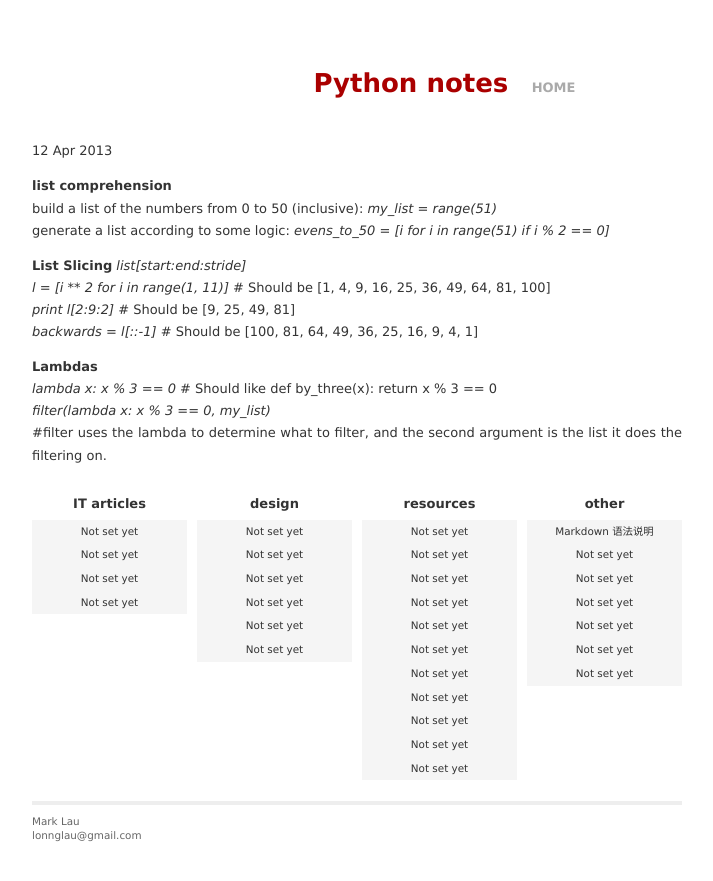
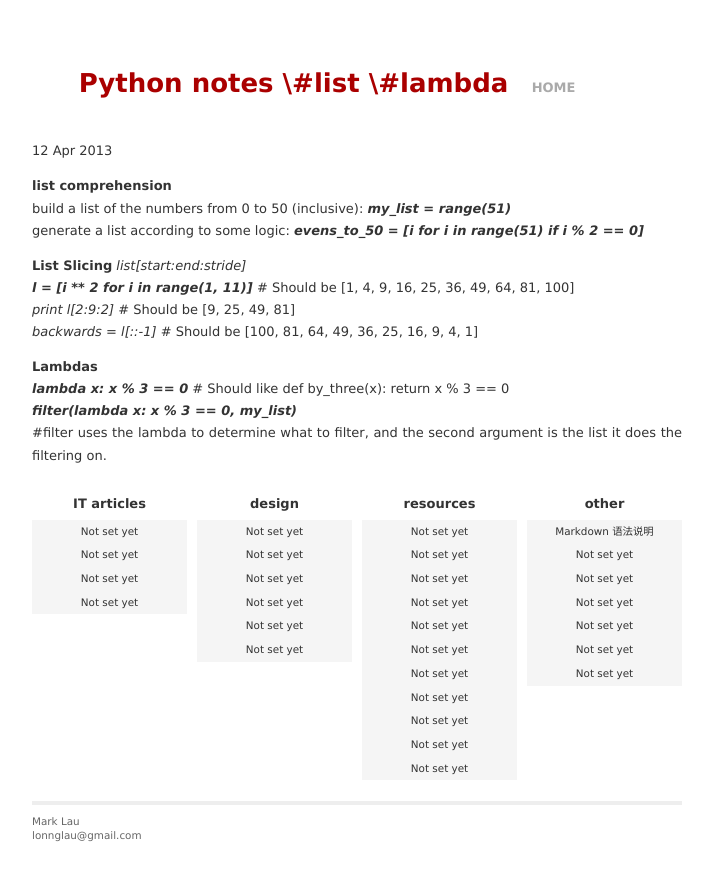
Before and after one commit to yuel/lonn.github.com, a Jekyll site: the page built from _posts/2013-04-12-py-notes1.md, in a window 1280 px wide. Shown: the top 881 px of the page, without its empty margins (283-996 px from the left). Built offline with Jekyll 4.4.1, drawn with Linux system fonts in a browser that asks for light colours.

Commit message:
Update 2013-04-12-py-notes1.md

```diff
--- a/_posts/2013-04-12-py-notes1.md
+++ b/_posts/2013-04-12-py-notes1.md
@@ -1,19 +1,19 @@
 ---
 layout: default
-title: Python notes #list #lambda
+title: Python notes \#list \#lambda
 ---
 {{ page.date | date_to_string }}
 
 **list comprehension**
-build a list of the numbers from 0 to 50 (inclusive): *my_list = range(51)*
-generate a list according to some logic: *evens\_to\_50 = [i for i in range(51) if i % 2 == 0]*
+build a list of the numbers from 0 to 50 (inclusive): ***my_list = range(51)***
+generate a list according to some logic: ***evens\_to\_50 = [i for i in range(51) if i % 2 == 0]***
 
 **List Slicing** *list[start:end:stride]*
-*l = [i \*\* 2 for i in range(1, 11)]*  # Should be [1, 4, 9, 16, 25, 36, 49, 64, 81, 100]
+***l = [i \*\* 2 for i in range(1, 11)]***  # Should be [1, 4, 9, 16, 25, 36, 49, 64, 81, 100]
 *print l[2:9:2]*   # Should be [9, 25, 49, 81]
 *backwards = l[::-1]*  # Should be [100, 81, 64, 49, 36, 25, 16, 9, 4, 1]
 
 **Lambdas**
-*lambda x: x % 3 == 0*  # Should like def by_three(x): return x % 3 == 0
-*filter(lambda x: x % 3 == 0, my_list)*
+***lambda x: x % 3 == 0***  # Should like def by_three(x): return x % 3 == 0
+***filter(lambda x: x % 3 == 0, my_list)***
 \#filter uses the lambda to determine what to filter, and the second argument is the list it does the filtering on.
```
